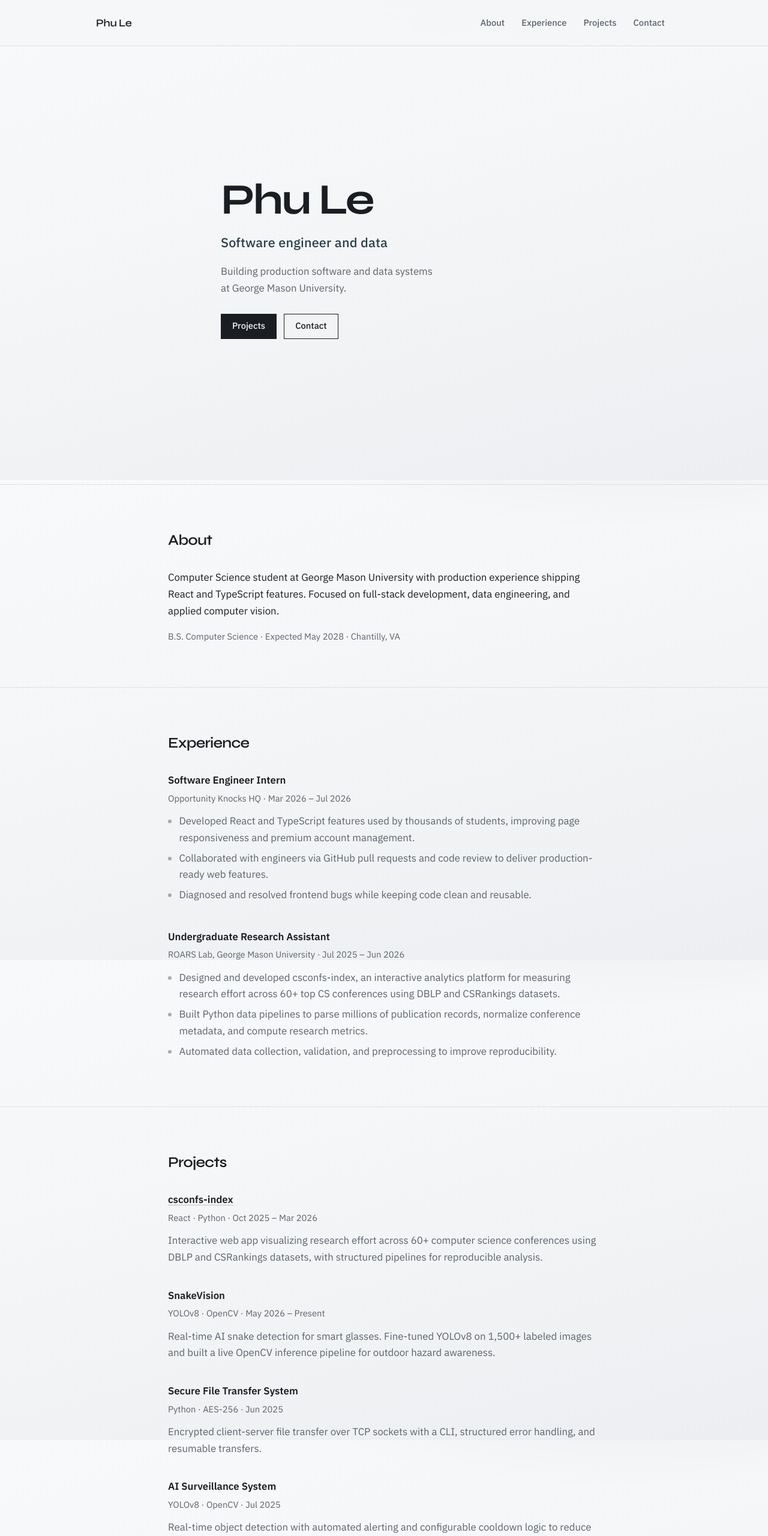
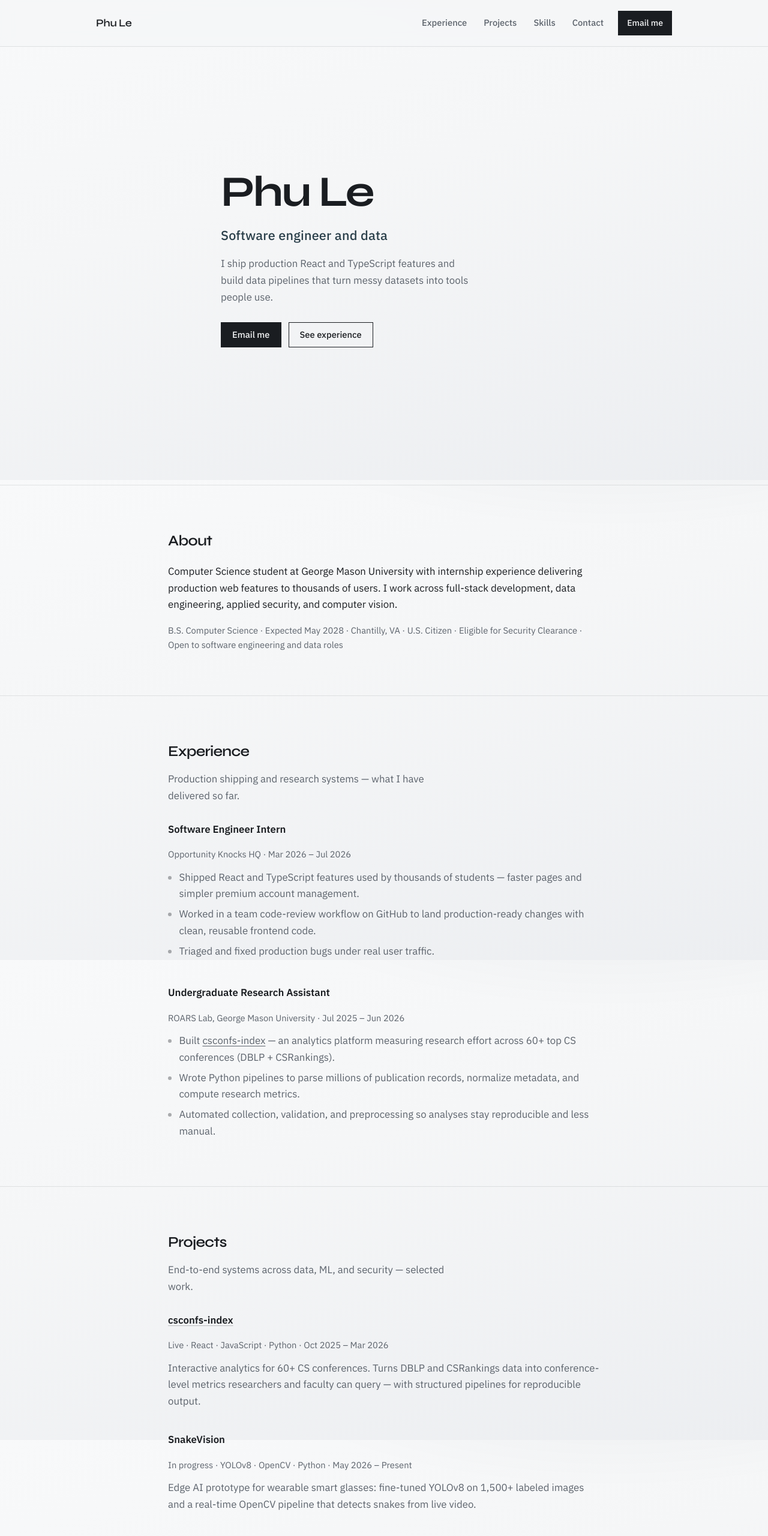
Before and after one commit to phuProjects/phule, a plain HTML site: page index.html in a window 1280 px wide. Shown: the top 2560 px of the page at 60% size. Drawn offline with Linux system fonts and the light colour scheme.

Commit message:
Sharpen copy and CTAs for recruiters.
Co-authored-by: Cursor <cursoragent@cursor.com>

```diff
--- a/index.html
+++ b/index.html
@@ -5,9 +5,9 @@
     <meta name="viewport" content="width=device-width, initial-scale=1.0" />
     <meta
       name="description"
-      content="Phu Le — software engineer and data. CS student at George Mason University."
+      content="Phu Le — software engineer and data. Ships React/TypeScript in production and builds data systems. CS @ GMU. Open to roles."
     />
-    <title>Phu Le</title>
+    <title>Phu Le — Software Engineer &amp; Data</title>
     <link rel="preconnect" href="https://fonts.googleapis.com" />
     <link rel="preconnect" href="https://fonts.gstatic.com" crossorigin />
     <link
@@ -29,10 +29,11 @@
         </button>
 
         <div class="nav-links" id="nav-links">
-          <a class="nav-link" href="#about">About</a>
           <a class="nav-link" href="#experience">Experience</a>
           <a class="nav-link" href="#projects">Projects</a>
+          <a class="nav-link" href="#skills">Skills</a>
           <a class="nav-link" href="#contact">Contact</a>
+          <a class="nav-cta" href="mailto:phu3262006@gmail.com">Email me</a>
         </div>
       </nav>
     </header>
@@ -43,11 +44,12 @@
           <p class="hero-brand reveal">Phu Le</p>
           <h1 class="hero-title reveal">Software engineer and data</h1>
           <p class="hero-lede reveal">
-            Building production software and data systems at George Mason University.
+            I ship production React and TypeScript features and build data pipelines that turn
+            messy datasets into tools people use.
           </p>
           <div class="hero-actions reveal">
-            <a class="btn" href="#projects">Projects</a>
-            <a class="btn btn-quiet" href="#contact">Contact</a>
+            <a class="btn" href="mailto:phu3262006@gmail.com">Email me</a>
+            <a class="btn btn-quiet" href="#experience">See experience</a>
           </div>
         </div>
       </section>
@@ -56,12 +58,13 @@
         <div class="container narrow">
           <h2 class="section-title reveal">About</h2>
           <p class="reveal">
-            Computer Science student at George Mason University with production experience
-            shipping React and TypeScript features. Focused on full-stack development, data
-            engineering, and applied computer vision.
+            Computer Science student at George Mason University with internship experience delivering
+            production web features to thousands of users. I work across full-stack development,
+            data engineering, applied security, and computer vision.
           </p>
           <p class="meta reveal">
-            B.S. Computer Science · Expected May 2028 · Chantilly, VA
+            B.S. Computer Science · Expected May 2028 · Chantilly, VA · U.S. Citizen · Eligible for
+            Security Clearance · Open to software engineering and data roles
           </p>
         </div>
       </section>
@@ -69,6 +72,9 @@
       <section class="section" id="experience">
         <div class="container narrow">
           <h2 class="section-title reveal">Experience</h2>
+          <p class="section-lede reveal">
+            Production shipping and research systems — what I have delivered so far.
+          </p>
 
           <div class="entries">
             <article class="entry reveal">
@@ -78,15 +84,15 @@
               </div>
               <ul>
                 <li>
-                  Developed React and TypeScript features used by thousands of students,
-                  improving page responsiveness and premium account management.
+                  Shipped React and TypeScript features used by thousands of students — faster
+                  pages and simpler premium account management.
                 </li>
                 <li>
-                  Collaborated with engineers via GitHub pull requests and code review to
-                  deliver production-ready web features.
+                  Worked in a team code-review workflow on GitHub to land production-ready changes
+                  with clean, reusable frontend code.
                 </li>
                 <li>
-                  Diagnosed and resolved frontend bugs while keeping code clean and reusable.
+                  Triaged and fixed production bugs under real user traffic.
                 </li>
               </ul>
             </article>
@@ -98,17 +104,23 @@
               </div>
               <ul>
                 <li>
-                  Designed and developed csconfs-index, an interactive analytics platform for
-                  measuring research effort across 60+ top CS conferences using DBLP and
-                  CSRankings datasets.
+                  Built
+                  <a
+                    href="https://roars.dev/csconfs-index/"
+                    target="_blank"
+                    rel="noopener noreferrer"
+                    >csconfs-index</a
+                  >
+                  — an analytics platform measuring research effort across 60+ top CS conferences
+                  (DBLP + CSRankings).
                 </li>
                 <li>
-                  Built Python data pipelines to parse millions of publication records,
-                  normalize conference metadata, and compute research metrics.
+                  Wrote Python pipelines to parse millions of publication records, normalize
+                  metadata, and compute research metrics.
                 </li>
                 <li>
-                  Automated data collection, validation, and preprocessing to improve
-                  reproducibility.
+                  Automated collection, validation, and preprocessing so analyses stay reproducible
+                  and less manual.
                 </li>
               </ul>
             </article>
@@ -119,6 +131,9 @@
       <section class="section" id="projects">
         <div class="container narrow">
           <h2 class="section-title reveal">Projects</h2>
+          <p class="section-lede reveal">
+            End-to-end systems across data, ML, and security — selected work.
+          </p>
 
           <div class="entries">
             <article class="entry reveal">
@@ -131,46 +146,45 @@
                     >csconfs-index</a
                   >
                 </h3>
-                <p class="meta">React · Python · Oct 2025 – Mar 2026</p>
+                <p class="meta">Live · React · JavaScript · Python · Oct 2025 – Mar 2026</p>
               </div>
               <p>
-                Interactive web app visualizing research effort across 60+ computer science
-                conferences using DBLP and CSRankings datasets, with structured pipelines for
-                reproducible analysis.
+                Interactive analytics for 60+ CS conferences. Turns DBLP and CSRankings data into
+                conference-level metrics researchers and faculty can query — with structured
+                pipelines for reproducible output.
               </p>
             </article>
 
             <article class="entry reveal">
               <div class="entry-head">
                 <h3>SnakeVision</h3>
-                <p class="meta">YOLOv8 · OpenCV · May 2026 – Present</p>
+                <p class="meta">In progress · YOLOv8 · OpenCV · Python · May 2026 – Present</p>
               </div>
               <p>
-                Real-time AI snake detection for smart glasses. Fine-tuned YOLOv8 on 1,500+
-                labeled images and built a live OpenCV inference pipeline for outdoor hazard
-                awareness.
+                Edge AI prototype for wearable smart glasses: fine-tuned YOLOv8 on 1,500+ labeled
+                images and a real-time OpenCV pipeline that detects snakes from live video.
               </p>
             </article>
 
             <article class="entry reveal">
               <div class="entry-head">
                 <h3>Secure File Transfer System</h3>
-                <p class="meta">Python · AES-256 · Jun 2025</p>
+                <p class="meta">Python · AES-256 · TCP · Jun 2025</p>
               </div>
               <p>
-                Encrypted client-server file transfer over TCP sockets with a CLI, structured
-                error handling, and resumable transfers.
+                Encrypted client-server file transfer over TCP with a CLI, resumable transfers, and
+                secure key handling — applied cryptography in a systems setting.
               </p>
             </article>
 
             <article class="entry reveal">
               <div class="entry-head">
                 <h3>AI Surveillance System</h3>
-                <p class="meta">YOLOv8 · OpenCV · Jul 2025</p>
+                <p class="meta">YOLOv8 · OpenCV · Python · Jul 2025</p>
               </div>
               <p>
-                Real-time object detection with automated alerting and configurable cooldown
-                logic to reduce false alarms.
+                Real-time object detection with automated alerts and cooldown logic to cut false
+                alarms — end-to-end CV pipeline from model to notification.
               </p>
             </article>
           </div>
@@ -183,15 +197,23 @@
           <dl class="skills reveal">
             <div>
               <dt>Languages</dt>
-              <dd>Python, JavaScript, C++, Java, C, SQL, HTML/CSS</dd>
+              <dd>Python, TypeScript, JavaScript, C++, Java, C, SQL, HTML/CSS</dd>
             </div>
             <div>
               <dt>Frameworks</dt>
               <dd>React, Django</dd>
             </div>
             <div>
-              <dt>Data &amp; tools</dt>
-              <dd>PostgreSQL, MySQL, Git, Docker, Linux</dd>
+              <dt>Data</dt>
+              <dd>Python pipelines, PostgreSQL, MySQL, dataset processing at scale</dd>
+            </div>
+            <div>
+              <dt>Security</dt>
+              <dd>AES-256, TCP sockets, applied cryptography, secure coding practices</dd>
+            </div>
+            <div>
+              <dt>Tools</dt>
+              <dd>Git, GitHub, Docker, Linux, OpenCV, YOLOv8</dd>
             </div>
           </dl>
         </div>
@@ -199,21 +221,24 @@
 
       <section class="section" id="contact">
         <div class="container narrow">
-          <h2 class="section-title reveal">Contact</h2>
+          <h2 class="section-title reveal">Let’s talk</h2>
+          <p class="section-lede reveal">
+            Open to software engineering, data, and applied ML roles. Happy to walk through any
+            project or internship work.
+          </p>
+          <div class="contact-actions reveal">
+            <a class="btn" href="mailto:phu3262006@gmail.com">phu3262006@gmail.com</a>
+            <a
+              class="btn btn-quiet"
+              href="https://github.com/phuProjects"
+              target="_blank"
+              rel="noreferrer"
+              >GitHub</a
+            >
+          </div>
           <ul class="contact-list reveal">
-            <li>
-              <a href="mailto:phu3262006@gmail.com">phu3262006@gmail.com</a>
-            </li>
-            <li>
-              <a href="https://github.com/phuProjects" target="_blank" rel="noreferrer"
-                >GitHub</a
-              >
-            </li>
-            <li>
-              <a href="https://phuprojects.github.io" target="_blank" rel="noreferrer"
-                >phuprojects.github.io</a
-              >
-            </li>
+            <li><a href="tel:+17037867974">703-786-7974</a></li>
+            <li>Chantilly, VA · U.S. Citizen · Clearance-eligible</li>
           </ul>
         </div>
       </section>
--- a/styles.css
+++ b/styles.css
@@ -137,6 +137,24 @@ img {
   color: var(--ink);
 }
 
+.nav-cta {
+  margin-left: 8px;
+  padding: 8px 14px;
+  border: 1px solid var(--ink);
+  background: var(--ink);
+  color: var(--bg);
+  font-size: 0.88rem;
+  font-weight: 500;
+  text-decoration: none;
+  transition: opacity 160ms ease, transform 160ms ease;
+}
+
+.nav-cta:hover {
+  color: var(--bg);
+  opacity: 0.88;
+  transform: translateY(-1px);
+}
+
 .nav-toggle {
   display: none;
   border: 1px solid var(--line);
@@ -211,7 +229,7 @@ img {
 .hero-lede {
   margin: 0 0 28px;
   color: var(--muted);
-  max-width: 36ch;
+  max-width: 42ch;
 }
 
 .hero-actions {
@@ -264,17 +282,27 @@ img {
 }
 
 .section-title {
-  margin: 0 0 28px;
+  margin: 0 0 12px;
   font-family: "Syne", sans-serif;
   font-size: 1.55rem;
   font-weight: 600;
   letter-spacing: -0.03em;
 }
 
+.section-lede {
+  margin: 0 0 28px;
+  color: var(--muted);
+  max-width: 48ch;
+}
+
 .meta {
   margin: 0;
   color: var(--muted);
   font-size: 0.92rem;
+}
+
+.section .meta {
+  margin-top: 16px;
 }
 
 .entries {
@@ -328,7 +356,7 @@ img {
 
 .skills div {
   display: grid;
-  grid-template-columns: 7.5rem 1fr;
+  grid-template-columns: 6.5rem 1fr;
   gap: 12px;
   padding-bottom: 18px;
   border-bottom: 1px solid var(--line);
@@ -350,16 +378,24 @@ img {
   color: var(--muted);
 }
 
+.contact-actions {
+  display: flex;
+  flex-wrap: wrap;
+  gap: 12px;
+  margin-bottom: 20px;
+}
+
 .contact-list {
   list-style: none;
   margin: 0;
   padding: 0;
   display: grid;
-  gap: 12px;
+  gap: 8px;
+  color: var(--muted);
+  font-size: 0.95rem;
 }
 
 .contact-list a {
-  font-size: 1.05rem;
   text-decoration: underline;
   text-decoration-color: rgba(26, 29, 33, 0.25);
 }
@@ -447,9 +483,22 @@ img {
     display: flex;
   }
 
+  .nav-cta {
+    margin: 8px 4px 4px;
+    text-align: center;
+  }
+
   .hero {
     min-height: auto;
     padding: 64px 0 80px;
+  }
+
+  .contact-actions {
+    flex-direction: column;
+  }
+
+  .contact-actions .btn {
+    width: 100%;
   }
 
   .section {
```
